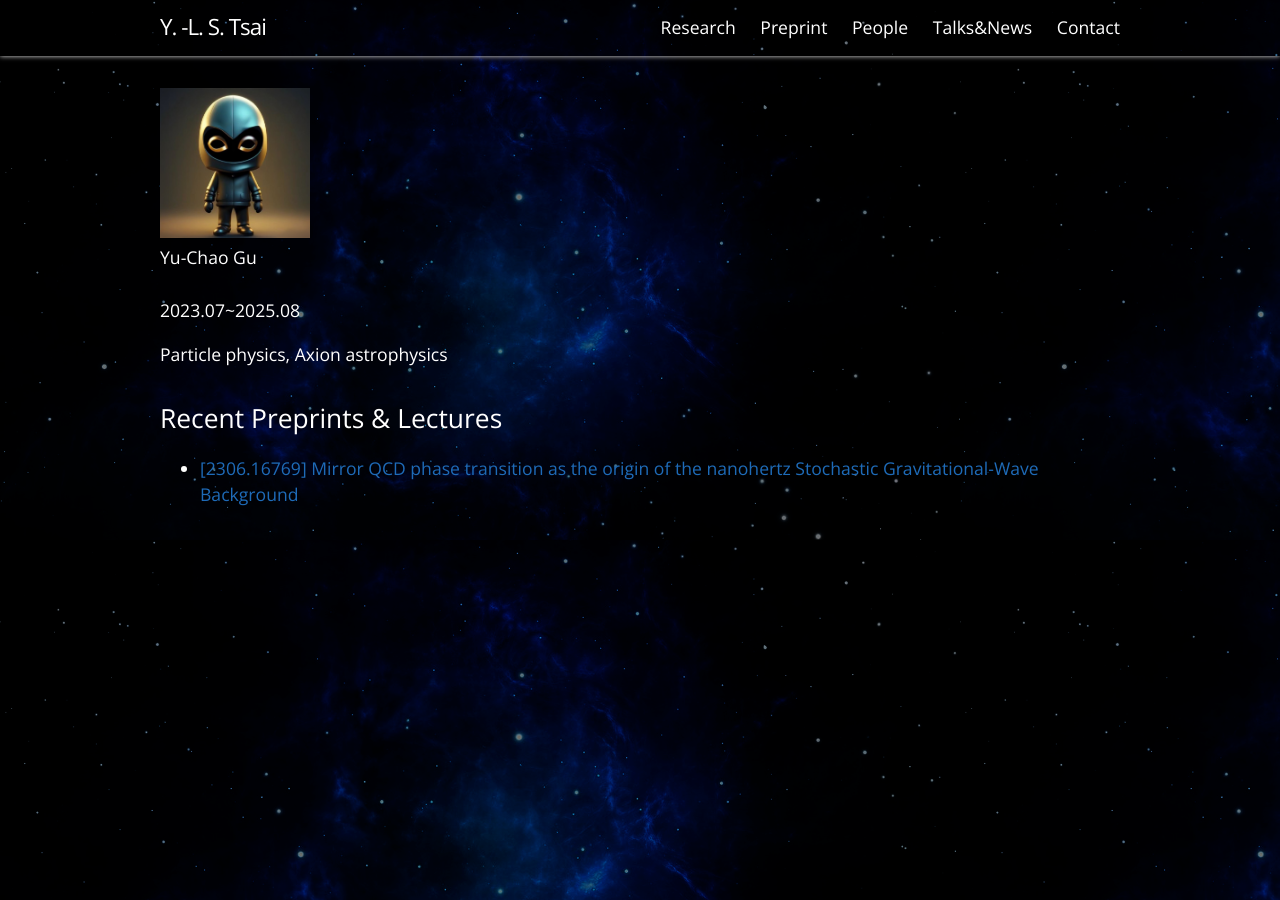
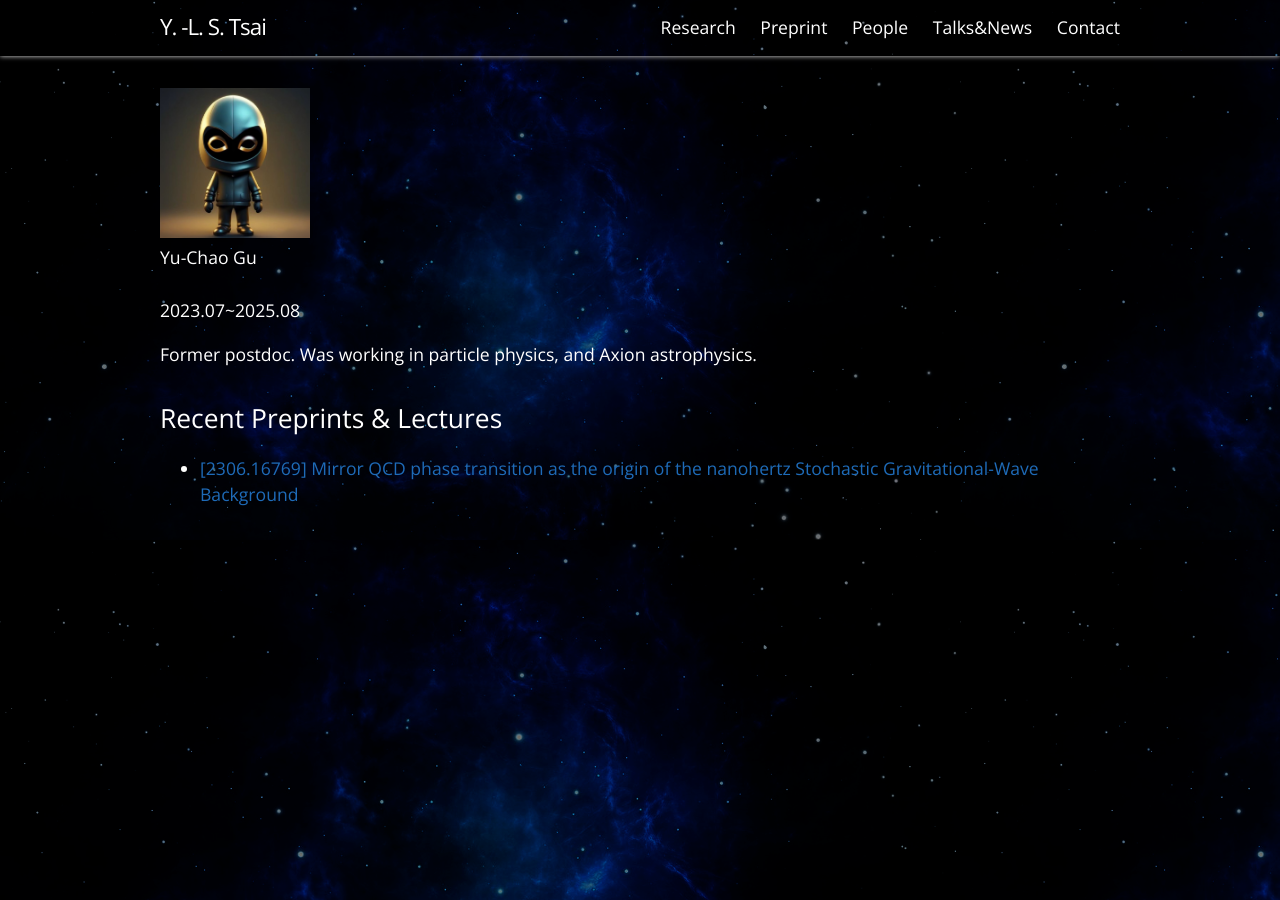
Before and after one commit to smingtsai/PMOdarkmatter, a Jekyll site: the page built from _authors/GuYuchao.md, in a window 1280 px wide. Built offline with Jekyll 4.4.1, drawn with Linux system fonts in a browser that asks for light colours.

Commit message:
Update GuYuchao.md

```diff
--- a/_authors/GuYuchao.md
+++ b/_authors/GuYuchao.md
@@ -9,4 +9,5 @@ short_name: Yu-Chao Gu
 time: 2023.07~2025.08
 ---
 
-Particle physics, Axion astrophysics
+Former postdoc.
+Was working in particle physics, and Axion astrophysics.
```
